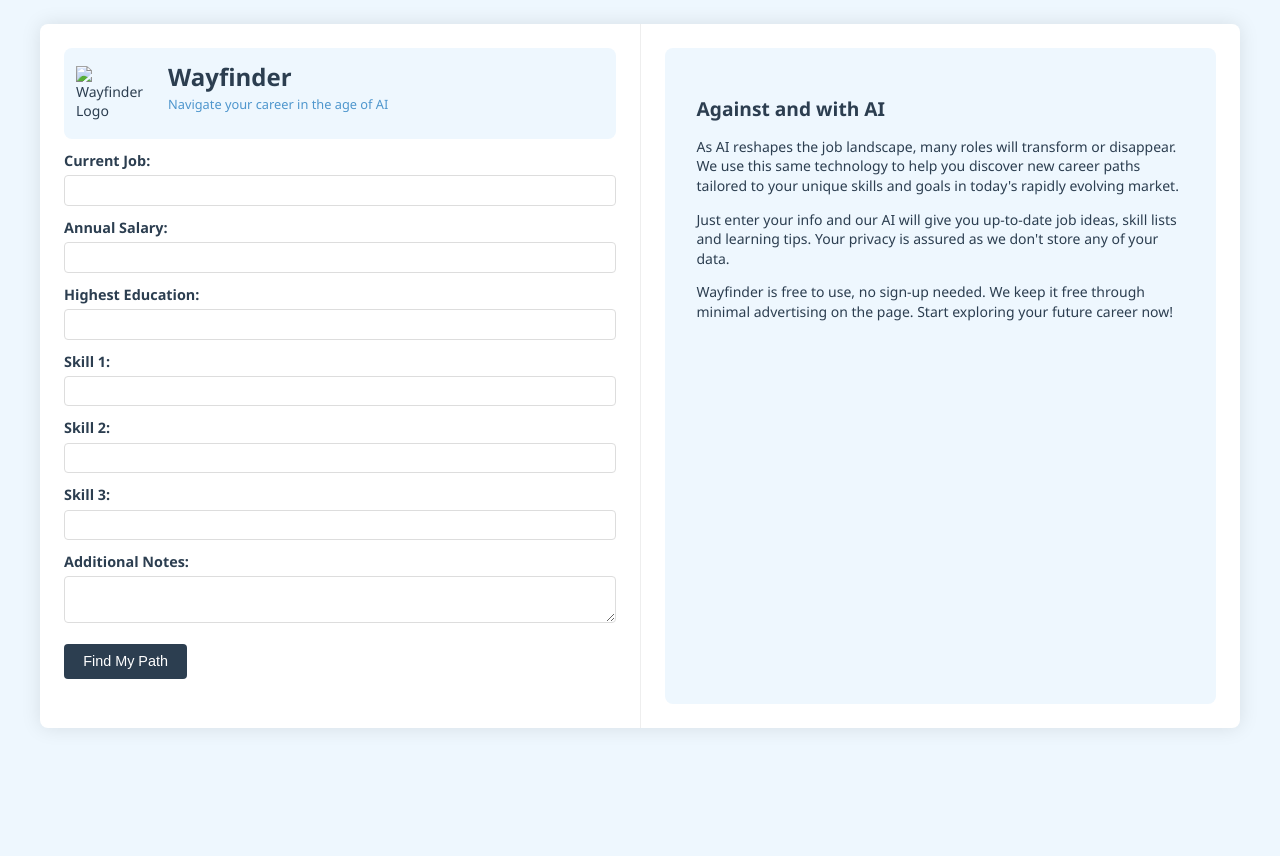
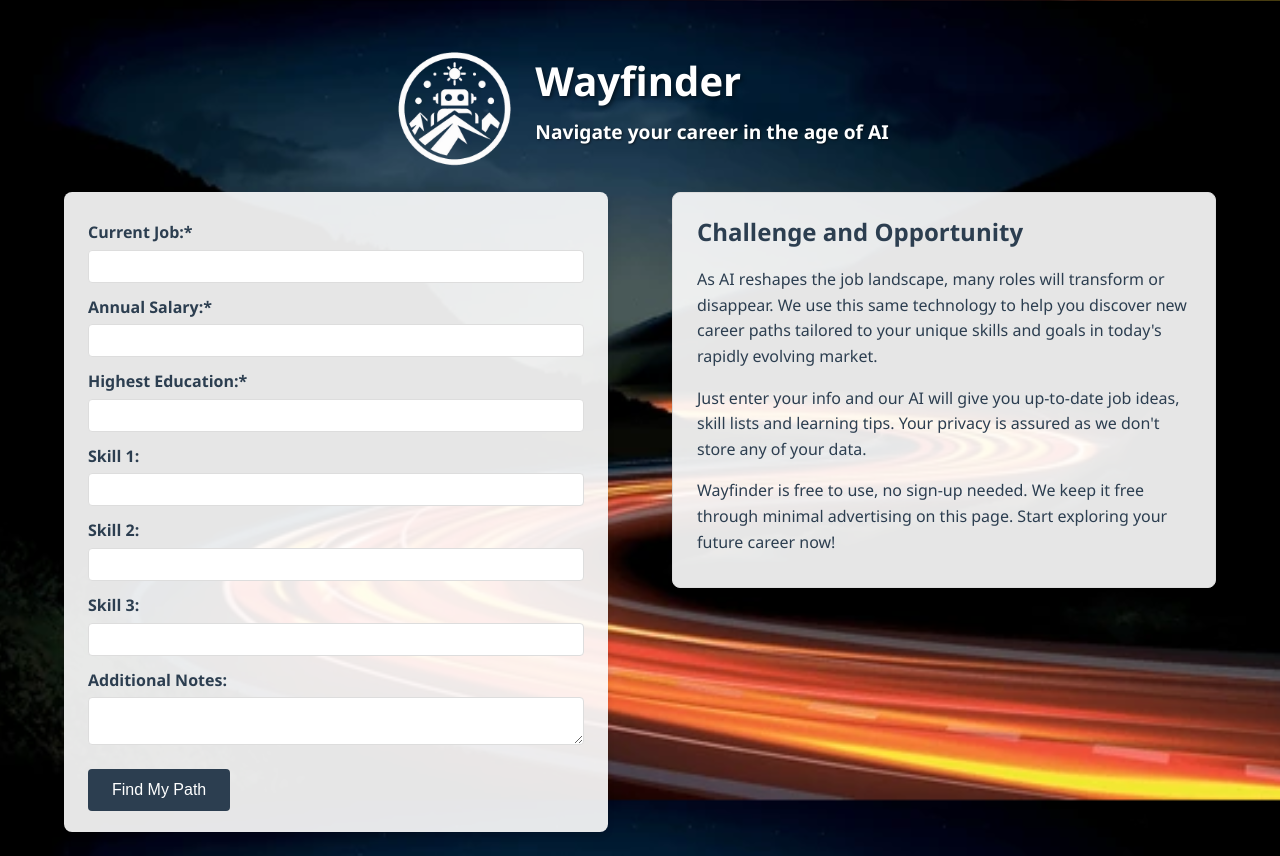
Before and after one commit to denniskotte/wayfinder, a plain HTML site: page index.html in a window 1280 px wide. Before the commit the page ends 800 px from the top, so only its background shows below. Drawn offline with Linux system fonts and the light colour scheme.

Commit message:
[REF] removed old layout, set new one to index.html

```diff
--- a/css/styles.css
+++ b/css/styles.css
@@ -1,102 +1,133 @@
 :root {
     --primary-color: #2c3e50;
-    --secondary-color: #4e96cd;
-    --light-color: #eef7fe;
-    --white: white;
+    --text-color: #2c3e50;
+    --form-bg-color: rgba(255, 255, 255, 0.9);
+}
+body, html {
+    height: auto;
+    min-height: 100%;
+    margin: 0;
+    font-family: 'Segoe UI', Tahoma, Geneva, Verdana, sans-serif;
+    line-height: 1.6;
+    color: var(--text-color);
 }
 body {
-    font-family: 'Segoe UI', Tahoma, Geneva, Verdana, sans-serif;
-    line-height: 1.4;
-    color: var(--primary-color);
-    margin: 0;
-    padding: 0;
-    background-color: var(--light-color);
-    font-size: 14px;
+    background-image: url('/img/background.png');
+    background-repeat: no-repeat;
+    background-size: cover;
+    background-attachment: fixed;
+}
+.container {
+    max-width: 1200px;
+    margin: 0 auto;
+    padding: 1.5rem;
+    box-sizing: border-box;
+    display: flex;
+    flex-direction: column;
+    min-height: 100%;
 }
 .header {
-    background-color: var(--light-color);
-    padding: 0.75rem;
     display: flex;
+    justify-content: center;
     align-items: center;
-    justify-content: flex-start;
-    border-radius: 8px;
+    padding: 20px;
 }
 .logo {
-    max-width: 80px;
+    max-width: 8rem;
     height: auto;
-    margin-right: 0.75rem;
-}
-.title-container {
-    display: flex;
-    flex-direction: column;
+    margin-right: 1rem;
 }
 h1 {
+    font-size: 2.5rem;
+    color: white;
     margin: 0;
-    color: var(--primary-color);
-    font-size: 1.5rem;
+    text-shadow: 2px 2px 4px rgba(0,0,0,0.5);
 }
 .slogan {
-    font-size: 0.8rem;
-    color: var(--secondary-color);
-    margin-top: 0.15rem;
+    font-size: 1.2rem;
+    color: white;
+    margin-top: 0.25rem;
+    font-weight: 600;
+    text-shadow: 1px 1px 2px rgba(0,0,0,0.5);
 }
-.container {
+.content {
     display: flex;
-    flex-direction: column;
-    max-width: 1200px;
-    margin: 1rem 1rem;
-    background-color: var(--white);
-    border-radius: 8px;
-    box-shadow: 0 0 20px rgba(0,0,0,0.1);
-    overflow: hidden;
+    gap: 1rem 4rem;
+    flex-grow: 1;
 }
 .form-container, .results-container {
-    padding: 1.5rem;
+    flex: 1;
+    background-color: var(--form-bg-color);
+    border-radius: 8px;
+    box-shadow: 0 4px 6px rgba(0, 0, 0, 0.1);
 }
 .form-container {
-    border-bottom: 1px solid #eee;
+    height: 40rem;
+    overflow-y: auto;
+}
+.form-wrapper {
+    padding: 1rem 1.5rem;
+}
+.results-container {
+    background-color: transparent;
+    box-shadow: none;
+    overflow-y: visible;
 }
 h2 {
+    font-size: 1.5rem;
     color: var(--primary-color);
-    margin-bottom: 0.75rem;
-    font-size: 1.2rem;
+    margin-bottom: 1rem;
 }
 label {
     display: block;
     margin-top: 0.75rem;
-    color: var(--primary-color);
+    color: var(--text-color);
     font-weight: bold;
-    font-size: 0.9rem;
 }
 input, textarea {
     width: 100%;
-    padding: 0.4rem;
+    padding: 0.5rem;
     margin-top: 0.25rem;
     border: 1px solid #ddd;
     border-radius: 4px;
     box-sizing: border-box;
-    font-size: 0.9rem;
 }
 button {
     background-color: var(--primary-color);
     color: white;
-    padding: 0.6rem 1.2rem;
+    padding: 0.75rem 1.5rem;
     border: none;
     border-radius: 4px;
     cursor: pointer;
     margin-top: 1rem;
-    font-size: 0.9rem;
+    font-size: 1rem;
     transition: background-color 0.3s ease;
 }
 button:hover {
-    background-color: var(--secondary-color);
+    background-color: #3a506b;
+}
+#welcome-card {
+    background-color: var(--form-bg-color);
+    border: 1px solid #ddd;
+    border-radius: 8px;
+    padding: 0rem 1.5rem 1rem;
+    margin-bottom: 1rem;
+    transition: transform 0.3s ease;
+}
+#status-card {
+    background-color: var(--form-bg-color);
+    border: 1px solid #ddd;
+    border-radius: 8px;
+    padding: 1.5rem;
+    margin-bottom: 1rem;
+    transition: transform 0.3s ease;
 }
 .job-card {
-    background-color: var(--light-color);
+    background-color: var(--form-bg-color);
     border: 1px solid #ddd;
     border-radius: 8px;
-    padding: 1.2rem;
-    margin-top: 1rem;
+    padding: 1.5rem;
+    margin-bottom: 1rem;
     transition: transform 0.3s ease;
 }
 .job-card:hover {
@@ -104,46 +135,27 @@ button:hover {
     box-shadow: 0 3px 10px rgba(0,0,0,0.1);
 }
 .progress-bar {
-    background-color: #e0e0e0;
+    background-color: 	#d3d3d3;
     height: 8px;
     border-radius: 4px;
     margin-top: 0.75rem;
     overflow: hidden;
 }
 .progress {
-    background-color: var(--secondary-color);
+    background-color: var(--primary-color);
     height: 100%;
     border-radius: 4px;
     transition: width 0.5s ease-in-out;
 }
-@media (min-width: 769px) {
-    .container {
-        flex-direction: row;
-        margin: 1.5rem auto;
-    }
-    .form-container {
-        border-right: 1px solid #eee;
-        border-bottom: none;
-        flex: 1;
-    }
-    .results-container {
-        flex: 1;
+.adsense-container {
+    margin-top: 1.5rem;
+    background-color: #eee;
+    padding: 1rem;
+    text-align: center;
+    border-radius: 8px;
+}
+@media (max-width: 768px) {
+    .content {
+        flex-direction: column;
     }
 }
-#welcome-container {
-    height: 39rem;
-    padding: 1rem 1rem;
-    background-color: var(--light-color);
-    border-radius: 8px;
-}
-.hero-container {
-    height: 15rem;
-    padding: 1rem 1rem;
-}
-.adsense-container {
-    height: 23rem;
-}
-.adsbygoogle {
-    width: 100%;
-    height: 100%;
-}
--- a/index.html
+++ b/index.html
@@ -9,22 +9,24 @@
 </head>
 <body>
     <div class="container">
-        <div class="form-container">
         <header class="header">
-                <img src="img/logo_alt.jpg" alt="Wayfinder Logo" class="logo">
+            <img src="img/logo_white.png" alt="Wayfinder Logo" class="logo">
             <div class="title-container">
                 <h1>Wayfinder</h1>
                 <p class="slogan">Navigate your career in the age of AI</p>
             </div>
         </header>
+        <div class="content">
+            <div class="form-container">
+                <div class="form-wrapper">
                     <form id="wayfinderForm">
-                <label for="currentJob">Current Job:</label>
+                        <label for="currentJob">Current Job:*</label>
                         <input type="text" id="currentJob" name="currentJob" required>
 
-                <label for="salary">Annual Salary:</label>
+                        <label for="salary">Annual Salary:*</label>
                         <input type="number" id="salary" name="salary" required>
 
-                <label for="education">Highest Education:</label>
+                        <label for="education">Highest Education:*</label>
                         <input type="text" id="education" name="education" required>
 
                         <label for="skill1">Skill 1:</label>
@@ -42,39 +44,29 @@
                         <button type="submit">Find My Path</button>
                     </form>
                 </div>
+            </div>
 
             <div class="results-container">
-            <div id="welcome-container">
+                <div id="welcome-card">
                     <div class="hero-container">
-                    <h2>Against and with AI</h2>
+                        <h2>Challenge and Opportunity</h2>
 
                         <p>As AI reshapes the job landscape, many roles will transform or disappear. We use this same technology to help you discover new career paths tailored to your unique skills and goals in today's rapidly evolving market.</p>
 
                         <p>Just enter your info and our AI will give you up-to-date job ideas, skill lists and learning tips. Your privacy is assured as we don't store any of your data.</p>
 
-                    <p>Wayfinder is free to use, no sign-up needed. We keep it free through minimal advertising on the page. Start exploring your future career now!</p>
-                </div>
-                <div class="adsense-container">
-                    <script async src="https://pagead2.googlesyndication.com/pagead/js/adsbygoogle.js?client=ca-pub-5783272107613709"
-                         crossorigin="anonymous"></script>
-                    <ins class="adsbygoogle"
-                         style="display:block"
-                         data-ad-format="autorelaxed"
-                         data-ad-client="ca-pub-5783272107613709"
-                         data-ad-slot="7215234599"></ins>
-                    <script>
-                         (adsbygoogle = window.adsbygoogle || []).push({});
-                    </script>
+                        <p>Wayfinder is free to use, no sign-up needed. We keep it free through minimal advertising on this page. Start exploring your future career now!</p>
                     </div>
                 </div>
 
-            <h2 id="resultsTitle" style="display: none;">Your Career Opportunities</h2>
-            <div id="statusContainer"></div>
+                <div id="status-card" style="display: none;">
+
+                </div>
                 <div id="results"></div>
+            </div>
         </div>
     </div>
 
     <script src="js/form-handler.js"></script>
-
 </body>
 </html>
```
Also changed, not shown: test.html (deleted, +0 -258 lines), img/background.png (added), img/background.webp (deleted). Lines whose indentation alone changed are shown as unchanged.
